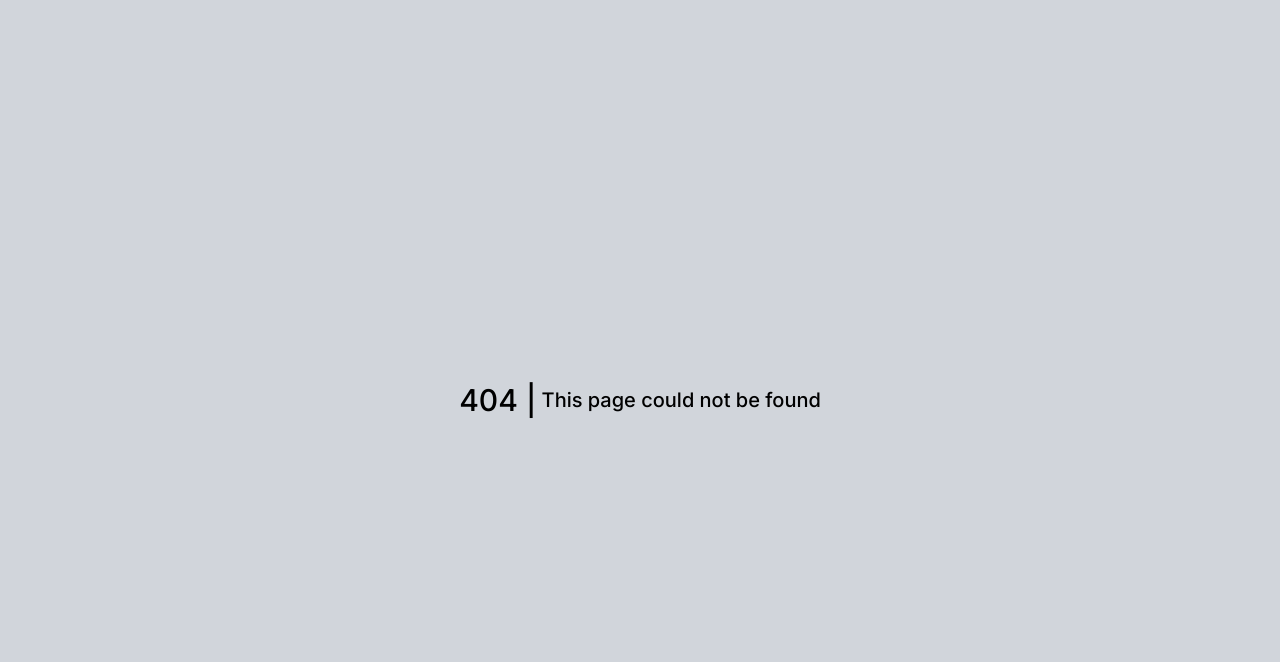
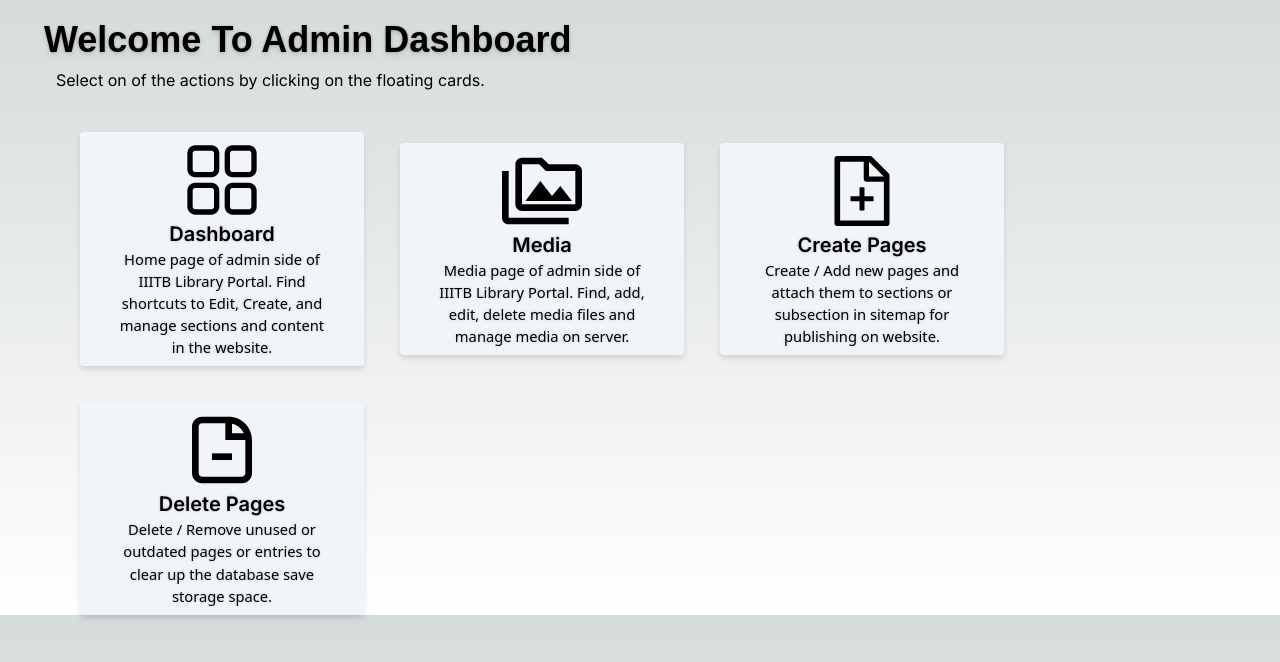
Before and after one commit to doped-semiconductor/library-zense-frontend, a Next.js app in the folder library-portal-frontend/: page /admin/workspace/dashboard in a window 1280 px wide. Before the commit this address had no page. Shown: the top 662 px of the page. Built offline with nearby package versions, Linux system fonts and the light colour scheme.

Commit message:
Admin Dashboard Added.

```diff
--- /dev/null
+++ b/library-portal-frontend/app/admin/workspace/dashboard/page.tsx
@@ -0,0 +1,159 @@
+'use client'
+import { RxDashboard } from 'react-icons/rx'
+import { FaSitemap } from 'react-icons/fa'
+import { LiaSitemapSolid } from 'react-icons/lia'
+import { MdOutlinePermMedia } from 'react-icons/md'
+import { useEffect } from 'react'
+import { MdOutlineAddToPhotos } from 'react-icons/md'
+import { RiFileEditFill } from 'react-icons/ri'
+import { AiOutlineFileAdd } from 'react-icons/ai'
+import { CgFileRemove } from 'react-icons/cg'
+
+import './styles.css'
+import { useRouter } from 'next/navigation'
+
+export default function AdminDashboard() {
+  let iconSize = 80
+  const iconColor = 'black'
+
+  const router = useRouter()
+  const handleActionClick = (pageName: string) => {
+    switch (pageName) {
+      case 'dashboard': {
+        router.push('/admin/workspace/dashboard')
+        return
+      }
+
+      case 'media': {
+        router.push('/admin/workspace/media')
+        return
+      }
+
+      case 'page-add': {
+        router.push('/admin/workspace/create-page')
+        return
+      }
+
+      case 'page-remove': {
+        router.push('/admin/workspace/manage-pages')
+        return
+      }
+
+      default: {
+        return
+        // do nothing
+      }
+    }
+  }
+
+  return (
+    <div className='bg-transparent w-full h-full'>
+      <h1 className='hero-title w-fit pl-11 pt-5 text-4xl font-bold drop-shadow-md font-sans'>
+        {' '}
+        Welcome To Admin Dashboard{' '}
+      </h1>
+      <p className='pl-14 m-0 mt-2 mb-10'>
+        {' '}
+        Select on of the actions by clicking on the floating cards.{' '}
+      </p>
+      {/* <hr className="w-full mx-7"></hr> */}
+
+      <div className='flex flex-row flex-wrap pl-20 justify-start items-center gap-9 mt-10'>
+        {/* <div className="w-full h-fit my-3 px-4 flex justify-around items-center">  */}
+        <div
+          className='w-300px h-450px px-8 py-2 drop-shadow-md rounded border-1 border-gray-200 bg-slate-100 transition-all hover:cursor-pointer hover:-translate-x-1 hover:-translate-y-1 hover:drop-shadow-lg hover:transition-all cards'
+          onClick={(e) => {
+            handleActionClick('dashboard')
+          }}
+        >
+          <span className='p-0 my-0 w-fit h-fit max-w-fit max-h-fit mx-auto block'>
+            <RxDashboard size={iconSize} color={iconColor}>
+              {' '}
+            </RxDashboard>
+          </span>
+          <h4 className='w-fit m-auto text-xl font-semibold'> Dashboard </h4>
+          <p className='w-[220px] text-[0.92rem] font-sans m-auto my-0 text-center'>
+            Home page of admin side of IIITB Library Portal. Find shortcuts to
+            Edit, Create, and manage sections and content in the website.
+          </p>
+        </div>
+
+        <div
+          className='w-300px h-450px px-8 py-2 drop-shadow-md rounded border-1 border-gray-200 bg-slate-100 transition-all hover:cursor-pointer hover:-translate-x-1 hover:-translate-y-1 hover:drop-shadow-lg hover:transition-all cards'
+          onClick={(e) => {
+            handleActionClick('media')
+          }}
+        >
+          <span className='p-0 my-0 w-fit h-fit max-w-fit max-h-fit mx-auto block'>
+            <MdOutlinePermMedia size={iconSize} color={iconColor}>
+              {' '}
+            </MdOutlinePermMedia>
+          </span>
+          <h4 className='w-fit m-auto text-xl font-semibold'> Media </h4>
+          <p className='w-[220px] text-[0.92rem] font-sans m-auto my-0 text-center'>
+            Media page of admin side of IIITB Library Portal. Find, add, edit,
+            delete media files and manage media on server.
+          </p>
+        </div>
+
+        {/* <div className="w-300px h-450px px-8 py-2 drop-shadow-md rounded border-1 border-gray-200 bg-slate-100 transition-all hover:cursor-pointer hover:-translate-x-1 hover:-translate-y-1 hover:drop-shadow-lg hover:transition-all cards">
+                        <span className="p-0 my-0 w-fit h-fit max-w-fit max-h-fit mx-auto block">
+                            <FaSitemap size={iconSize} color={iconColor}> </FaSitemap>
+                        </span>
+                        <h4 className="w-fit m-auto text-xl font-semibold"> Sitemap </h4>
+                        <p className="w-[220px] text-[0.92rem] font-sans m-auto my-0 text-center">
+                            Sitemap of IIITB Library Portal. View, edit, delete sections in the sitemap page to change the website content or structure.
+                        </p>
+                    </div> */}
+
+        {/* <div className="w-300px h-450px px-8 py-2 drop-shadow-md rounded border-1 border-gray-200 bg-slate-100 transition-all hover:cursor-pointer hover:-translate-x-1 hover:-translate-y-1 hover:drop-shadow-lg hover:transition-all cards">
+                        <span className="p-0 my-0 w-fit h-fit max-w-fit max-h-fit mx-auto block">
+                            <RiFileEditFill size={iconSize} color={iconColor}> </RiFileEditFill>
+                        </span>
+                        <h4 className="w-fit m-auto text-xl font-semibold"> Edit pages </h4>
+                        <p className="w-[220px] text-[0.92rem] font-sans m-auto my-0 text-center">
+                            Edit / Update the content of a page stored in the website database. See changes get reflected on the website.
+                        </p>
+                    </div> */}
+
+        <div
+          className='w-300px h-450px px-8 py-2 drop-shadow-md rounded border-1 border-gray-200 bg-slate-100 transition-all hover:cursor-pointer hover:-translate-x-1 hover:-translate-y-1 hover:drop-shadow-lg hover:transition-all cards'
+          onClick={(e) => {
+            handleActionClick('page-add')
+          }}
+        >
+          <span className='p-0 my-0 w-fit h-fit max-w-fit max-h-fit mx-auto block'>
+            <AiOutlineFileAdd size={iconSize} color={iconColor}>
+              {' '}
+            </AiOutlineFileAdd>
+          </span>
+          <h4 className='w-fit m-auto text-xl font-semibold'> Create Pages </h4>
+          <p className='w-[220px] text-[0.92rem] font-sans m-auto my-0 text-center'>
+            Create / Add new pages and attach them to sections or subsection in
+            sitemap for publishing on website.
+          </p>
+        </div>
+
+        <div
+          className='w-300px h-450px px-8 py-2 drop-shadow-md rounded border-1 border-gray-200 bg-slate-100 transition-all hover:cursor-pointer hover:-translate-x-1 hover:-translate-y-1 hover:drop-shadow-lg hover:transition-all cards'
+          onClick={(e) => {
+            handleActionClick('page-remove')
+          }}
+        >
+          <span className='p-0 my-0 w-fit h-fit max-w-fit max-h-fit mx-auto block'>
+            <CgFileRemove size={iconSize} color={iconColor}>
+              {' '}
+            </CgFileRemove>
+          </span>
+          <h4 className='w-fit m-auto text-xl font-semibold'> Delete Pages </h4>
+          <p className='w-[220px] text-[0.92rem] font-sans m-auto my-0 text-center'>
+            Delete / Remove unused or outdated pages or entries to clear up the
+            database save storage space.
+          </p>
+        </div>
+
+        {/* </div> */}
+      </div>
+    </div>
+  )
+}
--- /dev/null
+++ b/library-portal-frontend/app/admin/workspace/dashboard/styles.css
@@ -0,0 +1,8 @@
+.hero-title {
+    text-shadow: 0 0 3px rgba(0, 0, 0, 0.2);
+    font-family: Arial, Helvetica, sans-serif;
+}
+
+.cards {
+    text-shadow: 0 0 3px rgba(0, 0, 0, 0.2);
+}
```
